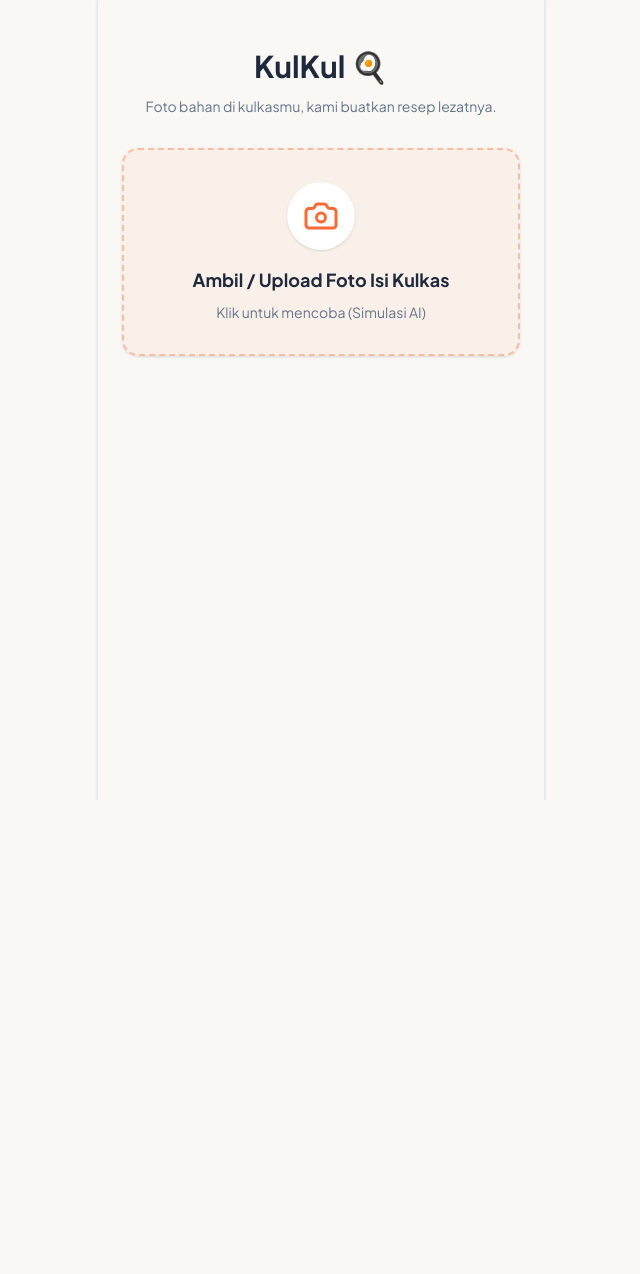
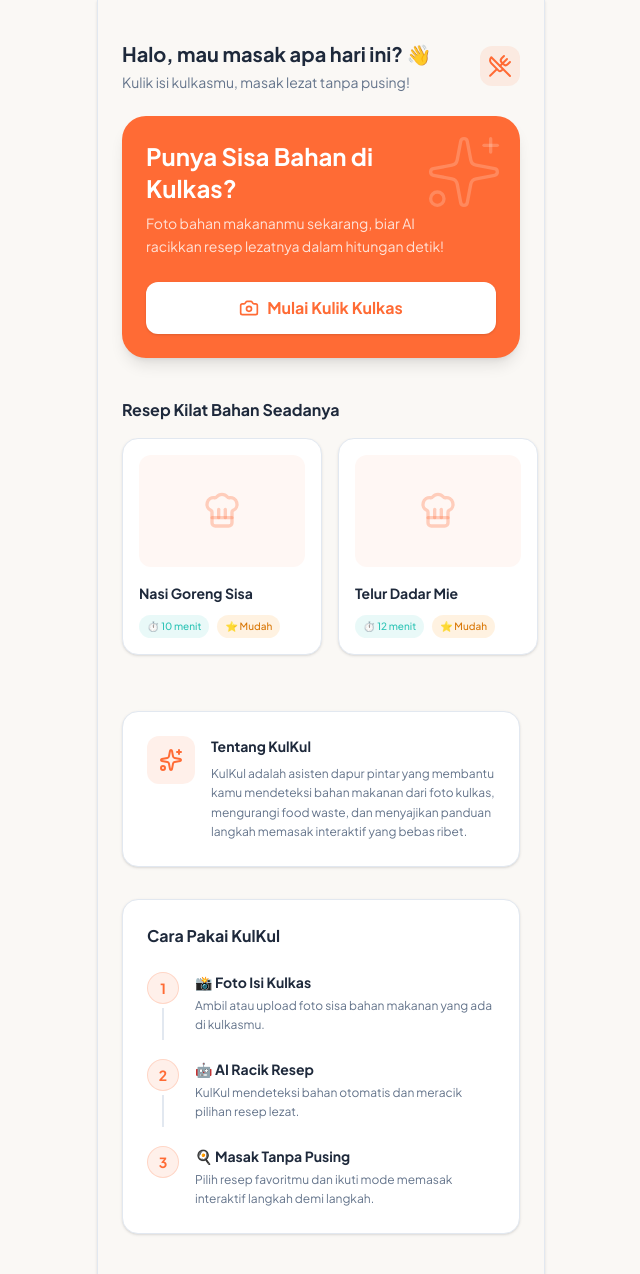
Before and after one commit to mby444/kulkul, a Next.js app: page / in a window 1280 px wide. Shown: the top 1274 px of the page, without its empty margins (319-959 px from the left). Before the commit the page ends 800 px from the top, so only its background shows below. Built offline with nearby package versions, Linux system fonts and the light colour scheme.

Commit message:
Revise home page

```diff
--- a/package.json
+++ b/package.json
@@ -12,7 +12,8 @@
     "lucide-react": "^1.31.0",
     "next": "16.3.0",
     "react": "19.2.8",
-    "react-dom": "19.2.8"
+    "react-dom": "19.2.8",
+    "zustand": "^5.0.14"
   },
   "devDependencies": {
     "@tailwindcss/postcss": "^4",
--- a/src/app/page.tsx
+++ b/src/app/page.tsx
@@ -1,162 +1,122 @@
-"use client";
+import React from 'react';
+import Link from 'next/link';
+import { Camera, UtensilsCrossed, Sparkles, ChefHat } from 'lucide-react';
 
-import React, { useState } from "react";
-import { Camera, UploadCloud, Plus } from "lucide-react";
-import { Button } from "@/components/ui/Button";
-import { Chip } from "@/components/ui/Chip";
-import { CheckboxGrid } from "@/components/CheckboxGrid";
-import { useRouter } from "next/navigation";
-
-export default function Home() {
-  const router = useRouter();
-  const [isProcessing, setIsProcessing] = useState(false);
-  const [ingredients, setIngredients] = useState<string[]>([]);
-  const [manualInput, setManualInput] = useState("");
-
-  const pantryOptions = [
-    "Garam",
-    "Minyak Goreng",
-    "Bawang Putih",
-    "Kecap",
-    "Cabai",
-    "Lada",
+export default function LandingPage() {
+  const quickRecipes = [
+    { title: "Nasi Goreng Sisa", time: "10 menit", difficulty: "Mudah" },
+    { title: "Telur Dadar Mie", time: "12 menit", difficulty: "Mudah" },
+    { title: "Tumis Sayur Sosis", time: "15 menit", difficulty: "Sedang" },
   ];
-  const [selectedPantry, setSelectedPantry] = useState<string[]>([
-    "Garam",
-    "Minyak Goreng",
-  ]);
-
-  const handleUploadClick = () => {
-    setIsProcessing(true);
-    setTimeout(() => {
-      setIngredients(["Telur", "Tomat", "Daun Bawang"]);
-      setIsProcessing(false);
-    }, 2000);
-  };
-
-  const handleRemoveIngredient = (ing: string) => {
-    setIngredients(ingredients.filter((i) => i !== ing));
-  };
-
-  const handleAddManual = (e: React.FormEvent) => {
-    e.preventDefault();
-    if (manualInput.trim() && !ingredients.includes(manualInput.trim())) {
-      setIngredients([...ingredients, manualInput.trim()]);
-      setManualInput("");
-    }
-  };
-
-  const togglePantry = (option: string) => {
-    if (selectedPantry.includes(option)) {
-      setSelectedPantry(selectedPantry.filter((o) => o !== option));
-    } else {
-      setSelectedPantry([...selectedPantry, option]);
-    }
-  };
-
-  const handleGenerateRecipe = () => {
-    localStorage.setItem(
-      "userIngredients",
-      JSON.stringify({ ingredients, selectedPantry }),
-    );
-    router.push("/recipes");
-  };
 
   return (
-    <main className="flex-1 p-6 flex flex-col relative overflow-y-auto">
-      {/* Header */}
-      <header className="mb-8 text-center mt-6">
-        <h1 className="text-3xl font-bold text-text-main mb-3 font-sans">
-          KulKul 🍳
-        </h1>
-        <p className="text-text-muted text-sm px-4">
-          Foto bahan di kulkasmu, kami buatkan resep lezatnya.
-        </p>
+    <main className="flex-1 flex flex-col relative overflow-y-auto pb-8 bg-bg-app">
+      {/* Header Greeting */}
+      <header className="px-6 pt-10 pb-6 flex items-center justify-between">
+        <div>
+          <h2 className="text-xl font-bold text-text-main font-sans">Halo, mau masak apa hari ini? 👋</h2>
+          <p className="text-text-muted text-sm mt-1">Kulik isi kulkasmu, masak lezat tanpa pusing!</p>
+        </div>
+        <div className="bg-primary/10 p-2 rounded-xl">
+          <UtensilsCrossed className="text-primary" size={24} />
+        </div>
       </header>
 
-      {/* Upload Zone */}
-      <div
-        className="border-2 border-dashed border-primary/40 bg-primary/5 rounded-2xl p-8 flex flex-col items-center justify-center text-center cursor-pointer hover:bg-primary/10 transition-colors mb-6 shadow-sm"
-        onClick={handleUploadClick}
-      >
-        <div className="bg-white p-4 rounded-full shadow-sm mb-4">
-          <Camera size={36} className="text-primary" />
+      {/* Hero CTA Banner */}
+      <div className="px-6 mb-10">
+        <div className="bg-primary rounded-3xl p-6 text-white shadow-lg relative overflow-hidden">
+          <div className="relative z-10">
+            <h3 className="text-2xl font-bold mb-2 pr-10">Punya Sisa Bahan di Kulkas?</h3>
+            <p className="text-white/80 text-sm mb-6 max-w-[90%] leading-relaxed">
+              Foto bahan makananmu sekarang, biar AI racikkan resep lezatnya dalam hitungan detik!
+            </p>
+            <Link href="/upload" className="block">
+              <button className="bg-white text-primary font-bold px-5 py-3.5 rounded-xl flex items-center gap-2 hover:bg-white/90 transition-colors w-full justify-center shadow-sm">
+                <Camera size={20} />
+                Mulai Kulik Kulkas
+              </button>
+            </Link>
+          </div>
+          {/* Decorative element */}
+          <Sparkles className="absolute top-4 right-4 text-white/20" size={80} strokeWidth={1} />
         </div>
-        <h3 className="font-bold text-lg mb-1">
-          Ambil / Upload Foto Isi Kulkas
-        </h3>
-        <p className="text-sm text-text-muted mt-1">
-          Klik untuk mencoba (Simulasi AI)
-        </p>
       </div>
 
-      {isProcessing && (
-        <div className="flex flex-col items-center justify-center py-10">
-          <div className="animate-spin rounded-full h-12 w-12 border-b-4 border-primary mb-5"></div>
-          <p className="text-text-muted font-medium animate-pulse">
-            Sedang mengintip isi kulkasmu...
+      {/* Quick Recipe Carousel */}
+      <div className="mb-10">
+        <h3 className="font-bold text-text-main px-6 mb-4">Resep Kilat Bahan Seadanya</h3>
+        <div className="flex overflow-x-auto px-6 gap-4 pb-4" style={{ scrollbarWidth: 'none' }}>
+          {quickRecipes.map((recipe, idx) => (
+            <div key={idx} className="min-w-[200px] bg-white border border-border rounded-2xl p-4 shadow-sm flex flex-col justify-between gap-4">
+              <div className="h-28 bg-primary/5 rounded-xl flex items-center justify-center">
+                <ChefHat className="text-primary/30" size={40} />
+              </div>
+              <div>
+                <h4 className="font-bold text-text-main text-sm">{recipe.title}</h4>
+                <div className="flex gap-2 mt-3">
+                  <span className="text-[10px] font-medium px-2 py-1 bg-secondary/10 text-secondary rounded-full flex items-center gap-1">
+                    ⏱️ {recipe.time}
+                  </span>
+                  <span className="text-[10px] font-medium px-2 py-1 bg-accent/20 text-[#D97706] rounded-full flex items-center gap-1">
+                    ⭐ {recipe.difficulty}
+                  </span>
+                </div>
+              </div>
+            </div>
+          ))}
+        </div>
+      </div>
+
+      {/* About Section */}
+      <div className="mx-6 mb-8 bg-white p-6 rounded-2xl border border-border shadow-sm flex gap-4 items-start">
+        <div className="bg-primary/10 p-3 rounded-xl shrink-0">
+          <Sparkles className="text-primary" size={24} />
+        </div>
+        <div>
+          <h3 className="font-bold text-text-main text-sm mb-2">Tentang KulKul</h3>
+          <p className="text-text-muted text-xs leading-relaxed">
+            KulKul adalah asisten dapur pintar yang membantu kamu mendeteksi bahan makanan dari foto kulkas, mengurangi food waste, dan menyajikan panduan langkah memasak interaktif yang bebas ribet.
           </p>
         </div>
-      )}
+      </div>
 
-      {ingredients.length > 0 && !isProcessing && (
-        <div className="flex-1 flex flex-col animate-in fade-in slide-in-from-bottom-4 duration-500 pb-20">
-          {/* Ingredients */}
-          <div className="mb-8 bg-white p-5 rounded-2xl shadow-sm border border-border">
-            <h3 className="font-bold mb-4 text-text-main">Bahan Terdeteksi:</h3>
-            <div className="flex flex-wrap gap-2 mb-4">
-              {ingredients.map((ing) => (
-                <Chip
-                  key={ing}
-                  label={ing}
-                  onRemove={() => handleRemoveIngredient(ing)}
-                />
-              ))}
-            </div>
+      {/* Stepper Guide */}
+      <div className="mb-8 bg-white p-6 mx-6 rounded-2xl border border-border shadow-sm">
+        <h3 className="font-bold text-text-main mb-6">Cara Pakai KulKul</h3>
 
-            <form onSubmit={handleAddManual} className="flex gap-2">
-              <input
-                type="text"
-                value={manualInput}
-                onChange={(e) => setManualInput(e.target.value)}
-                placeholder="Ada yang kelewat? Tambah manual..."
-                className="flex-1 bg-bg-app border border-border rounded-xl px-4 py-3 text-sm focus:outline-none focus:border-primary transition-colors"
-              />
-              <button
-                type="submit"
-                className="bg-accent text-white w-12 h-12 rounded-xl flex items-center justify-center hover:brightness-105 shadow-sm transition-all"
-              >
-                <Plus size={24} />
-              </button>
-            </form>
+        <div className="flex gap-4 mb-2">
+          <div className="flex flex-col items-center">
+            <div className="w-8 h-8 rounded-full bg-primary/10 text-primary border border-primary/20 flex items-center justify-center font-bold text-sm shrink-0 z-10">1</div>
+            <div className="w-0.5 h-8 bg-border my-1 shrink-0"></div>
           </div>
-
-          {/* Pantry Staples */}
-          <div className="mb-6">
-            <h3 className="font-bold mb-3 text-text-main ml-1">
-              Bumbu Dasar di Dapur:
-            </h3>
-            <CheckboxGrid
-              options={pantryOptions}
-              selectedOptions={selectedPantry}
-              onChange={togglePantry}
-            />
+          <div className="pb-4">
+            <h4 className="font-bold text-text-main text-sm">📸 Foto Isi Kulkas</h4>
+            <p className="text-text-muted text-xs mt-1 leading-relaxed">Ambil atau upload foto sisa bahan makanan yang ada di kulkasmu.</p>
           </div>
         </div>
-      )}
 
-      {/* CTA Button Fixed at Bottom if ingredients exist */}
-      {ingredients.length > 0 && !isProcessing && (
-        <div className="absolute bottom-0 left-0 right-0 p-6 bg-gradient-to-t from-bg-app via-bg-app to-transparent pt-12">
-          <Button
-            fullWidth
-            onClick={handleGenerateRecipe}
-            className="shadow-lg shadow-primary/20"
-          >
-            Cari Resep Masakan
-          </Button>
+        <div className="flex gap-4 mb-2">
+          <div className="flex flex-col items-center">
+            <div className="w-8 h-8 rounded-full bg-primary/10 text-primary border border-primary/20 flex items-center justify-center font-bold text-sm shrink-0 z-10">2</div>
+            <div className="w-0.5 h-8 bg-border my-1 shrink-0"></div>
+          </div>
+          <div className="pb-4">
+            <h4 className="font-bold text-text-main text-sm">🤖 AI Racik Resep</h4>
+            <p className="text-text-muted text-xs mt-1 leading-relaxed">KulKul mendeteksi bahan otomatis dan meracik pilihan resep lezat.</p>
+          </div>
         </div>
-      )}
+
+        <div className="flex gap-4">
+          <div className="flex flex-col items-center">
+            <div className="w-8 h-8 rounded-full bg-primary/10 text-primary border border-primary/20 flex items-center justify-center font-bold text-sm shrink-0 z-10">3</div>
+          </div>
+          <div>
+            <h4 className="font-bold text-text-main text-sm">🍳 Masak Tanpa Pusing</h4>
+            <p className="text-text-muted text-xs mt-1 leading-relaxed">Pilih resep favoritmu dan ikuti mode memasak interaktif langkah demi langkah.</p>
+          </div>
+        </div>
+      </div>
+
     </main>
   );
 }
```
Also changed, not shown: src/store/useAppStore.ts (added, +61 -0 lines), 1 other file (tests, documents, lock files or other folders).
